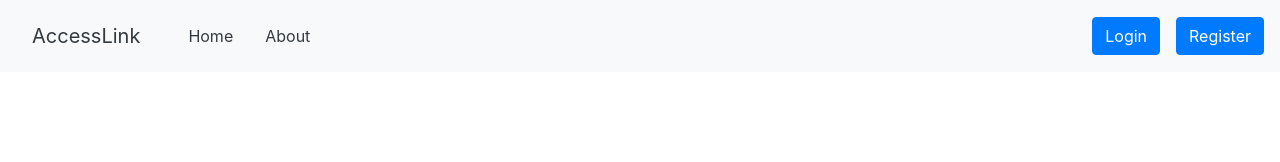
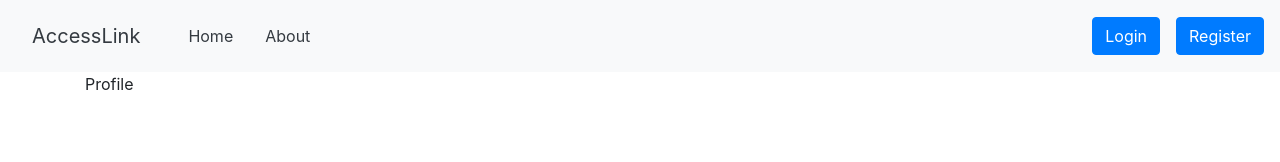
Before and after one commit to JohnnyLin-a/KLFGroupAssessment, a React (Create React App) app in the folder frontend/: page /profile in a window 1280 px wide. Shown: the top 162 px of the page. Built offline with nearby package versions, Linux system fonts and the light colour scheme.

Commit message:
Add Profile page template

```diff
--- a/frontend/src/App.js
+++ b/frontend/src/App.js
@@ -1,4 +1,4 @@
-import React from 'react';
+import React, { Component } from 'react';
 
 import { BrowserRouter as Router, Switch, Route } from 'react-router-dom';
 import Header from './Components/Header';
@@ -7,6 +7,7 @@ import Login from './Components/Auth/Login';
 import Register from './Components/Auth/Register';
 import About from './Components/About/About';
 import Home from './Components/Home/Home';
+import Profile from './Components/Profile/Profile'
 import RefreshJWTStrategy from './Strategies/RefreshJWTStrategy';
 
 function App() {
@@ -20,6 +21,7 @@ function App() {
           <Route path="/login" component={Login} />
           <Route path="/about" component={About} />
           <Route path="/register" component={Register} />
+          <Route path="/profile" component={Profile} />
         </Switch>
 
         <Footer />
--- /dev/null
+++ b/frontend/src/Components/Profile/Profile.js
@@ -0,0 +1,18 @@
+import React, { Component } from 'react'
+import Container from 'react-bootstrap/Container'
+
+
+class Profile extends Component {
+
+    render() {
+        return (
+            <Container>
+                <p>
+                    Profile
+                </p>
+            </Container>
+        )
+    }
+}
+
+export default Profile;
```
